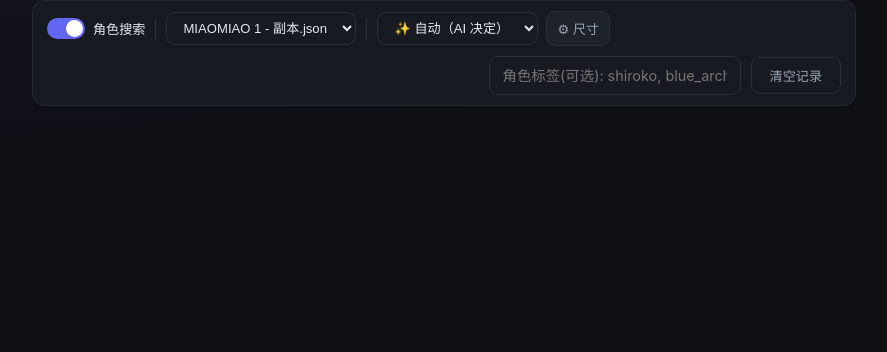
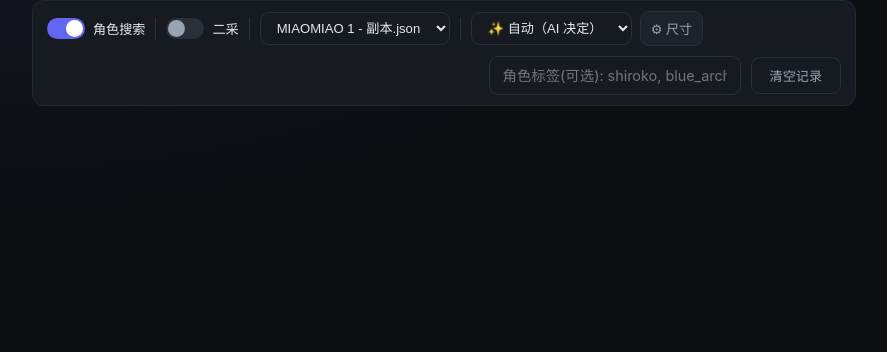
Before and after one commit to xiaoyang117/miaozi-comfyui-bridge, a Flask app: page / in a window 1280 px wide. Shown: the part 68-420 px from the top of the page, without its empty margins (196-1083 px from the left). Run offline with Flask 3, Linux system fonts and the light colour scheme; parts of the project's set-up code (start-up, migrations or seed data) failed here and were passed over; some libraries are stand-ins or nearby versions.

Commit message:
feat: 二采移到对话页(开关+图库下拉选图); 图库点击弹大图
用户要求: 图库点图没反应; 二采放对话, 加开关, 下拉框从图库选图。

- 对话 toolbar 加'二采'开关(useUpscale): 开启后在输入区上方显示
  二采操作条: 图库下拉(取 /api/gallery, 默认选最新) + 缩略图 +
  放大倍数(1~3x) + 幅度(0.2~0.6) + [二采]按钮 + 状态行
- 二采完成: 结果作为助手气泡插入对话(与生图一致, 可点大图),
  自动刷新下拉并选中新图, 弹大图
- 图库 tab: 移除底部旧二采面板, 点击缩略图直接弹大图预览;
  空提示改为'在对话页生成图片即可看到'
- 清理旧 upscalePanel/upscaleRun/range 绑定

Edge 验证: 开关->二采条出现下拉32图+缩略图; 图库点图弹大图 全过

```diff
--- a/static/style.css
+++ b/static/style.css
@@ -671,3 +671,12 @@
   cursor: pointer; flex-shrink: 0; align-self: center; }
 .btn-shutdown:hover { border-color: var(--red); }
 .btn-shutdown:disabled { opacity: .5; cursor: default; }
+
+/* ================= 对话页二采条 ================= */
+.upscale-bar { border-top: 1px dashed var(--border); padding: 6px 8px; display: flex; flex-direction: column; gap: 6px; background: var(--bg-elev); }
+.upscale-bar.hidden { display: none; }
+.upscale-bar-head { font-size: .76rem; font-weight: 600; color: var(--text); }
+.upscale-bar-row { display: flex; gap: 8px; align-items: center; flex-wrap: wrap; }
+.upscale-bar-row select, .upscale-bar-row button { font-size: .78rem; padding: 3px 6px; }
+.up-sel-thumb { width: 44px; height: 44px; object-fit: cover; border-radius: 6px; border: 1px solid var(--border); background: var(--bg-elev-2); }
+.upscale-chat-status { font-size: .74rem; color: var(--text-faint); min-height: 1em; }
--- a/templates/index.html
+++ b/templates/index.html
@@ -34,6 +34,13 @@
         </label>
       </div>
       <div class="toolbar-sep"></div>
+      <div class="toolbar-group tb-upscale">
+        <label class="toggle-label" title="对图库中的已有图片做二采（放大 + 重绘精修），结果作为一条新消息出现">
+          <input type="checkbox" id="useUpscale" onchange="toggleUpscaleBar()">
+          <span class="toggle-slider"></span>二采
+        </label>
+      </div>
+      <div class="toolbar-sep"></div>
       <div class="toolbar-group tb-workflow">
         <select id="chat_workflow" title="选择工作流"></select>
       </div>
@@ -63,6 +70,38 @@
         <span class="step-chip" data-step="4"><i></i>出图</span>
       </div>
       <div class="step-msg"><span id="stepDot" class="step-dot"></span><span id="stepText">📤 等待服务器响应…</span></div>
+    </div>
+
+    <!-- 二采操作条（开关开启后显示）：下拉选图 + 参数 + 执行 -->
+    <div id="upscaleBar" class="upscale-bar hidden">
+      <div class="upscale-bar-head">
+        <span class="upscale-title">🖼 二采超分（对图库已有图 放大 + 重绘精修）</span>
+      </div>
+      <div class="upscale-bar-row">
+        <select id="upImgSelect" onchange="upSelChanged()" style="flex:1;min-width:140px">
+          <option value="">— 加载图库… —</option>
+        </select>
+        <img id="upSelThumb" class="up-sel-thumb hidden" alt="预览">
+        <label>放大
+          <select id="upScale2">
+            <option value="1">1x（仅精修）</option>
+            <option value="1.5" selected>1.5x</option>
+            <option value="2">2x</option>
+            <option value="2.5">2.5x</option>
+            <option value="3">3x</option>
+          </select>
+        </label>
+        <label>幅度
+          <select id="upDenoise2">
+            <option value="0.2">0.2 轻</option>
+            <option value="0.3" selected>0.3 标准</option>
+            <option value="0.45">0.45 中</option>
+            <option value="0.6">0.6 强</option>
+          </select>
+        </label>
+        <button id="upRunBtn2" onclick="upscaleFromChat()">✨ 二采</button>
+      </div>
+      <div id="upscaleChatStatus" class="upscale-chat-status"></div>
     </div>
 
     <div class="chat-input-bar">
@@ -295,28 +334,7 @@
     </div>
     <div class="gallery-wrap">
       <div id="galleryGrid" class="gallery-grid"></div>
-      <div id="galleryEmpty" class="gallery-empty" style="display:none">图库为空，请先在 ComfyUI 配置 output 目录（配置页）。</div>
-    </div>
-    <!-- 二采操作条 -->
-    <div id="upscalePanel" class="upscale-panel" style="display:none">
-      <div class="upscale-source">
-        <img id="upscalePreview" src="" alt="选中的图">
-      </div>
-      <div class="upscale-controls">
-        <div class="field-hint">对选中图片做二采（单二采工作流：latent 放大 + 低幅度重绘精修，自动用 anima base + Harem 模型）。</div>
-        <label>放大倍数 <input id="upScale" type="range" min="1" max="3" step="0.5" value="1.5">
-          <span id="upScaleVal">1.5x</span></label>
-        <label>重绘幅度 (denoise)
-          <input id="upDenoise" type="range" min="0.15" max="0.8" step="0.05" value="0.3">
-          <span id="upDenoiseVal">0.30</span></label>
-        <label>附加提示词（可选，可留空）<input id="upPrompt" type="text"
-          placeholder="如：more detail, clean lineart" style="width:100%"></label>
-        <div class="btn-inline-row">
-          <button id="upBtn" onclick="upscaleRun()">✨ 二采超分</button>
-          <button class="btn-secondary" onclick="upscaleCancelSel()">取消选择</button>
-        </div>
-        <div id="upscaleStatus" style="font-size:.8rem;color:var(--text-faint)"></div>
-      </div>
+      <div id="galleryEmpty" class="gallery-empty" style="display:none">图库为空，先在对话页生成图片即可在此看到。</div>
     </div>
   </div>
 </div>
@@ -490,60 +508,90 @@
   }
 }
 function gallerySelect(f) {
+  // 图库页点击：直接弹大图预览（原二采面板已移到对话页开关里）
   _gallerySel = f;
-  const up = document.getElementById('upscalePanel');
-  if (up) up.style.display = 'flex';
-  const prev = document.getElementById('upscalePreview');
-  if (prev) prev.src = f.url;
-  const st = document.getElementById('upscaleStatus');
-  if (st) st.textContent = '已选择: ' + f.name;
-}
-function upscaleCancelSel() {
-  _gallerySel = null;
-  document.getElementById('upscalePanel').style.display = 'none';
-  document.getElementById('upscaleStatus').textContent = '';
-}
-function _syncRange(id, suffix) {
-  const v = document.getElementById(id).value;
-  document.getElementById(id + 'Val').textContent =
-    id === 'upScale' ? (parseFloat(v).toFixed(1) + 'x') : v;
-}
-(function bindRanges() {
-  const s = document.getElementById('upScale');
-  const dn = document.getElementById('upDenoise');
-  if (s) s.oninput = () => _syncRange('upScale');
-  if (dn) dn.oninput = () => _syncRange('upDenoise');
-})();
-async function upscaleRun() {
-  if (!_gallerySel) return;
-  const btn = document.getElementById('upBtn');
-  const status = document.getElementById('upscaleStatus');
-  const scale = parseFloat(document.getElementById('upScale').value);
-  const denoise = parseFloat(document.getElementById('upDenoise').value);
-  const prompt = (document.getElementById('upPrompt').value || '').trim();
+  showImageModal(f.url);
+}
+
+// ================= 对话页二采（开关 + 下拉选图） =================
+let _upList = null;   // 图库文件缓存 {name: f}
+async function toggleUpscaleBar() {
+  const on = document.getElementById('useUpscale').checked;
+  const bar = document.getElementById('upscaleBar');
+  if (on) {
+    bar.classList.remove('hidden');
+    await loadUpscaleSelect(true);
+  } else {
+    bar.classList.add('hidden');
+    document.getElementById('upscaleChatStatus').textContent = '';
+  }
+}
+async function loadUpscaleSelect(force) {
+  const sel = document.getElementById('upImgSelect');
+  try {
+    const r = await fetch('/api/gallery?limit=100');
+    const d = await r.json();
+    if (!d.success || !d.files) throw new Error(d.error || '图库加载失败');
+    _upList = {};
+    sel.innerHTML = '';
+    for (const f of d.files) {
+      _upList[f.name] = f;
+      const o = document.createElement('option');
+      o.value = f.name; o.textContent = f.name;
+      sel.appendChild(o);
+    }
+    if (d.files.length === 0) {
+      sel.innerHTML = '<option value="">图库暂无图片</option>';
+    }
+    upSelChanged();
+  } catch (e) {
+    sel.innerHTML = '<option value="">加载失败: ' + e.message + '</option>';
+  }
+}
+function upSelChanged() {
+  const sel = document.getElementById('upImgSelect');
+  const th = document.getElementById('upSelThumb');
+  const f = sel.value && _upList ? _upList[sel.value] : null;
+  if (f) { th.classList.remove('hidden'); th.src = f.url; }
+  else { th.classList.add('hidden'); th.src = ''; }
+}
+async function upscaleFromChat() {
+  const sel = document.getElementById('upImgSelect');
+  const status = document.getElementById('upscaleChatStatus');
+  const btn = document.getElementById('upRunBtn2');
+  const f = sel.value && _upList ? _upList[sel.value] : null;
+  if (!f) { status.textContent = '请先从下拉框选择一张图'; return; }
+  const scale = parseFloat(document.getElementById('upScale2').value);
+  const denoise = parseFloat(document.getElementById('upDenoise2').value);
   btn.disabled = true; btn.textContent = '⏳ 二采中…';
-  status.textContent = '提交二采（约 30~90 秒，请勿关闭页面）…';
+  status.textContent = `二采中：${f.name} → ${scale}x / 幅度 ${denoise}（30~120 秒）…`;
   try {
     const r = await fetch('/api/upscale', {
       method: 'POST', headers: { 'Content-Type': 'application/json' },
-      body: JSON.stringify({ file: _gallerySel.path, scale, denoise,
-                             prompt: prompt || undefined }),
+      body: JSON.stringify({ file: f.path, scale, denoise }),
     });
     const d = await r.json();
     if (!d.success) throw new Error(d.error || '二采失败');
-    status.textContent = '✅ 完成：' + d.image + ` (${scale}x, denoise ${denoise})`;
-    // 追加到图库顶部并展示新图
-    const img = document.createElement('div');
-    img.className = 'gallery-item new';
-    const i2 = document.createElement('img');
-    i2.src = d.image + '?cb=' + Date.now(); i2.alt = '二采结果';
-    img.appendChild(i2);
-    document.getElementById('galleryGrid').prepend(img);
-    showImageModal(d.image + '?cb=' + Date.now());
+    status.textContent = `✅ 完成（${scale}x, denoise ${denoise}）`;
+    // 作为助手气泡插入对话
+    const cacheBust = d.image + '?cb=' + Date.now();
+    chatHistory.push({ role: 'assistant', content: `二采超分: ${f.name} (${scale}x)` });
+    chatLog.push({ role: 'assistant', text: `二采超分: ${f.name} (${scale}x)`, imageUrl: d.image, search: null, vlm: null, size: null });
+    saveChatLog();
+    addChatBubble('assistant', `二采超分: ${f.name} (${scale}x)`, cacheBust, null, chatLog.length - 1);
+    // 刷新图库下拉（新图加入）+ 自动切到最新
+    await loadUpscaleSelect(false);
+    const nsel = document.getElementById('upImgSelect');
+    if (_upList && _upList[d.image.split('/').pop()]) {
+      nsel.value = d.image.split('/').pop();
+    }
+    upSelChanged();
+    showImageModal(cacheBust);
+    switchTab('chat');
   } catch (e) {
     status.textContent = '❌ ' + e.message;
   } finally {
-    btn.disabled = false; btn.textContent = '✨ 二采超分';
+    btn.disabled = false; btn.textContent = '✨ 二采';
   }
 }
 
```
